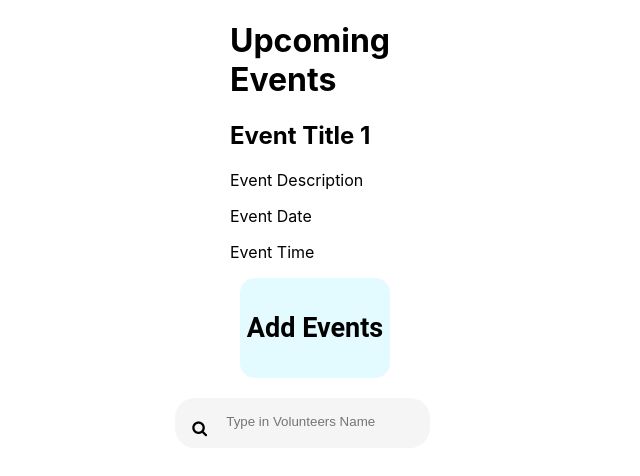
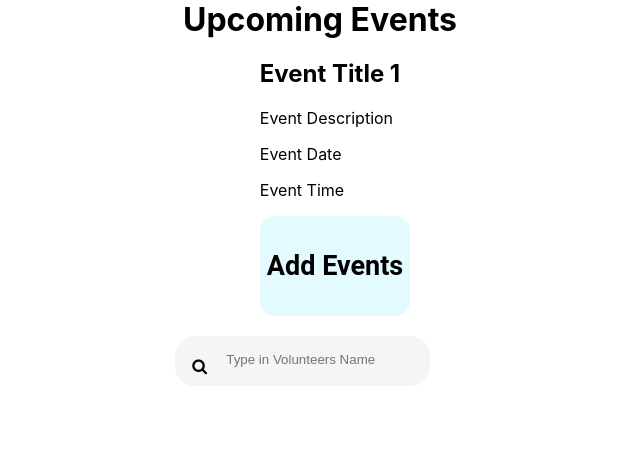
Before and after one commit to cfgdelaware23/Team-1, a React (Create React App) app in the folder frontend/cfg-app/: page /form in a window 1280 px wide. Shown: the top 476 px of the page, without its empty margins (310-950 px from the left). Built offline with nearby package versions, Linux system fonts and the light colour scheme.

Commit message:
fix styling for home

```diff
--- a/frontend/cfg-app/src/App.css
+++ b/frontend/cfg-app/src/App.css
@@ -5,11 +5,8 @@
   flex-direction: column;
   align-items: center;
 }
-.App {
-  background-color: white;
-  height: 100px;
-  width: 200px;
-
+h1 {
+  text-align: center;
 }
 
 .search-section {
@@ -23,6 +20,12 @@
   background-color: white;
 }
 
+.h1-spanned {
+  display: block;
+  width: 100%;
+  padding: 0;
+  margin: 0;
+}
 
 
 @media (prefers-reduced-motion: no-preference) {
@@ -31,6 +34,15 @@
   }
 }
 
+.title {
+  margin-right: 20px;
+}
+
+.events-section {
+  border: 1px solid black;
+  border-radius: 5px;
+  padding: 1px 10px 0px 10px;
+}
 
 
 
--- a/frontend/cfg-app/src/App.js
+++ b/frontend/cfg-app/src/App.js
@@ -12,10 +12,12 @@ import RedirectComponent from './components/RedirectComponent.js'
 
 function App() {
   return (
-    <div className='flexbox-container'>
     <Router>
         <div className="App">
-        <h1> Upcoming Events </h1>
+          <div class="title">
+            <h1 className='h1-spanned'> Upcoming Events </h1>
+          </div>
+          <div className='flexbox-container'>
             <EventList />
             <Search />
             <Routes>
@@ -26,8 +28,8 @@ function App() {
               <SearchBar />
             </div>
         </div>
+        </div>
     </Router>
-  </div>
   );
 }
 
```
Also changed, not shown: 1 other file (tests, documents, lock files or other folders). Lines whose indentation alone changed are shown as unchanged.
